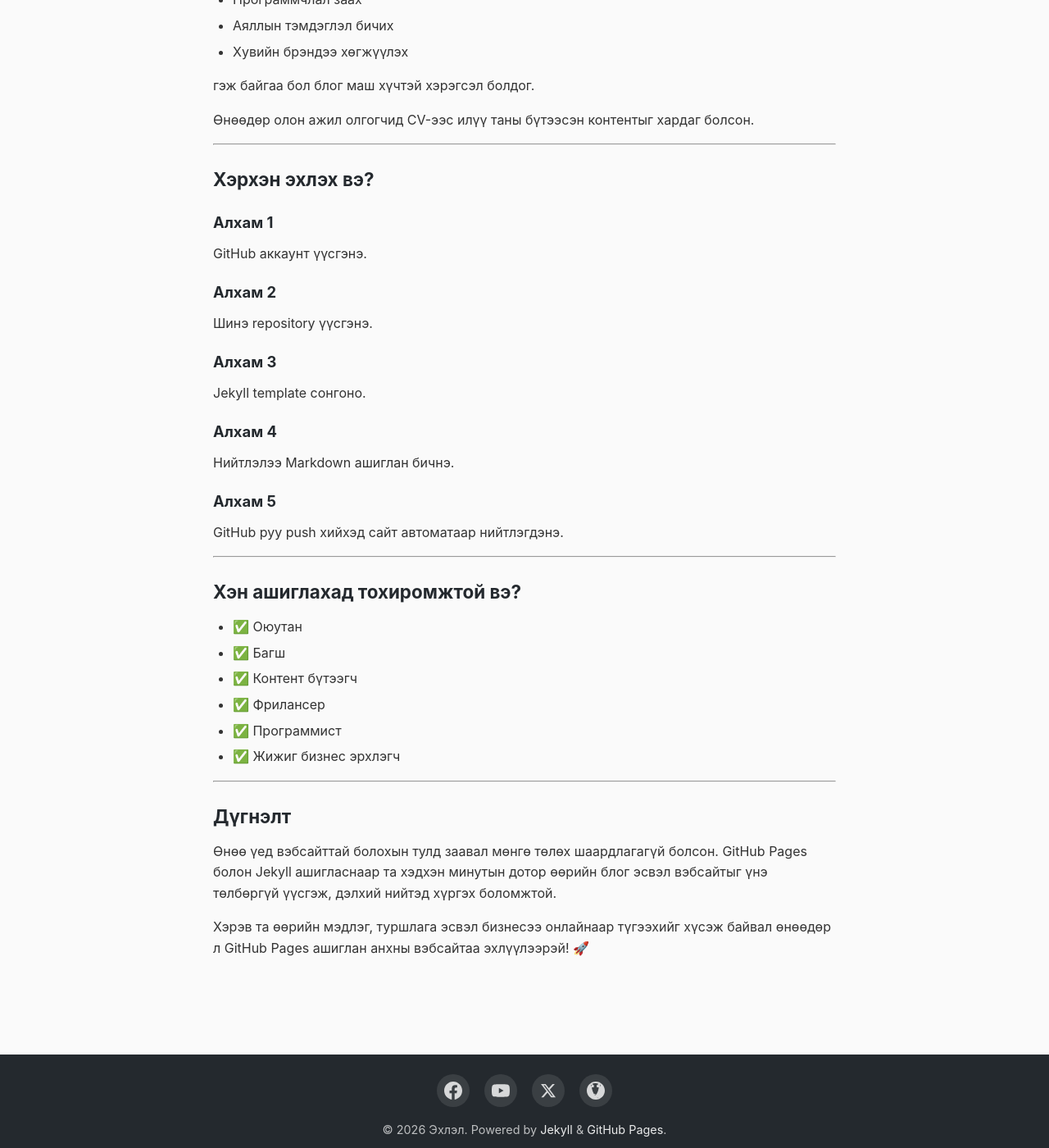
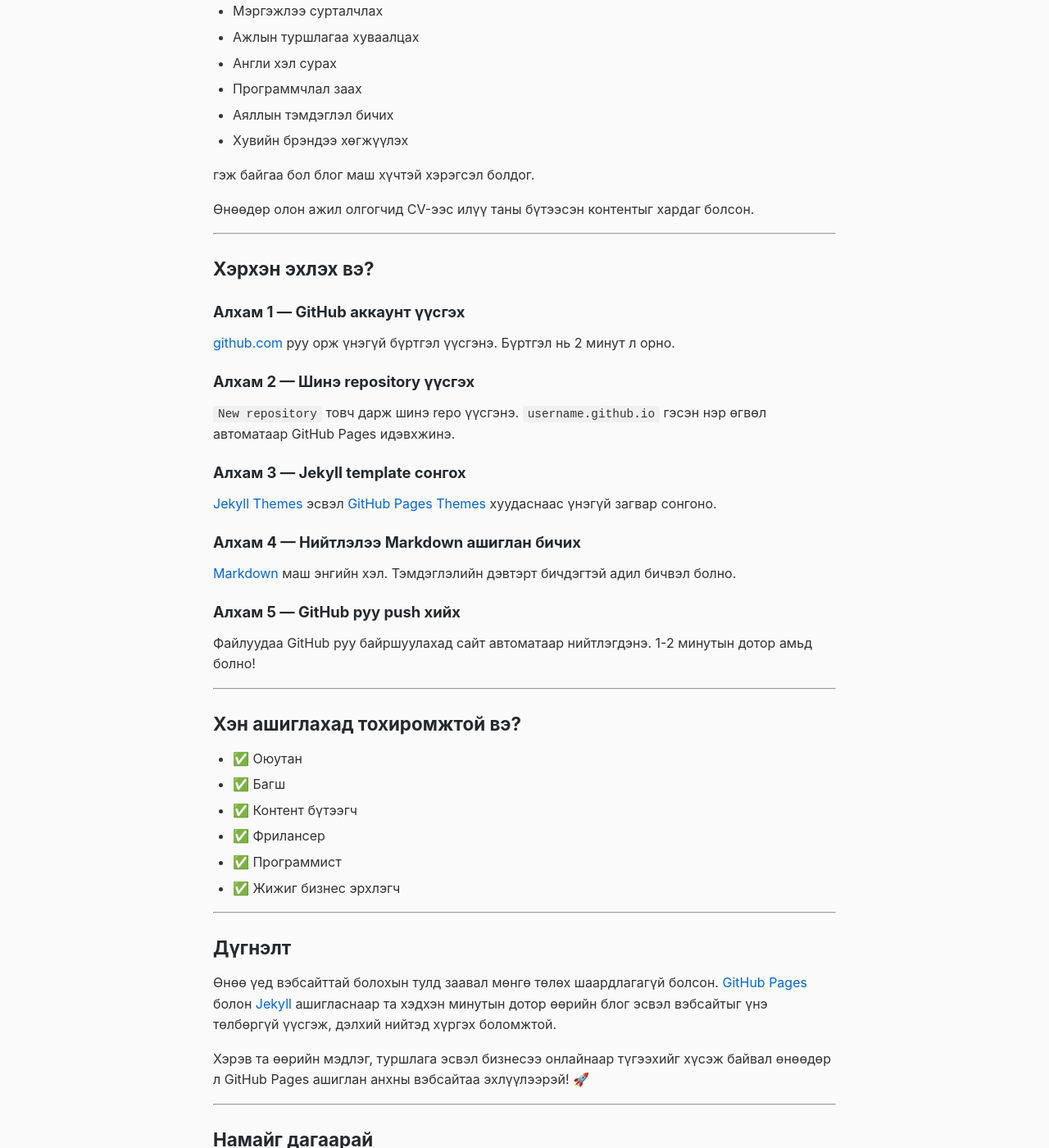
Before and after one commit to pythonisaur/myjekyll, a Jekyll site: the page built from _posts/2026-06-19-hello-jekyll.md, in a window 1280 px wide and 1400 px high, scrolled down 2080 px. Shown: the whole window at 82% size. Built offline with Jekyll 4.4.1, drawn with Linux system fonts in a browser that asks for light colours; some of the changed text lies outside the part shown.

Commit message:
updated content

```diff
--- a/_posts/2026-06-19-hello-jekyll.md
+++ b/_posts/2026-06-19-hello-jekyll.md
@@ -4,17 +4,20 @@
 date: 2026-06-19
 categories: [jekyll, tutorial]
 author: pythonisaur
+tags: [GitHub Pages, Jekyll, үнэгүй хостинг, блог, вэбсайт]
 ---
 
 Интернэтэд өөрийн блог, хувийн вэбсайт эсвэл бизнесийн танилцуулга сайттай болохыг хүсдэг ч хостинг болон домэйнд сар болгон мөнгө төлмөөргүй байна уу?
 
-Сайн мэдээ та **GitHub Pages** ашиглан бүрэн **үнэгүй** вэбсайт ажиллуулах боломжтой. Хэрэв та программист биш байсан ч энэхүү аргыг ашиглан өөрийн блог, портфолио эсвэл жижиг бизнесийн вэбсайтыг хэдхэн минутын дотор үүсгэж болно.
+Сайн мэдээ — та **[GitHub Pages](https://pages.github.com/)** ашиглан бүрэн **үнэгүй** вэбсайт ажиллуулах боломжтой. Хэрэв та программист биш байсан ч энэхүү аргыг ашиглан өөрийн блог, портфолио эсвэл жижиг бизнесийн вэбсайтыг хэдхэн минутын дотор үүсгэж болно.
+
+> 💡 **Жишээ:** Энэ блог өөрөө [GitHub Pages + Jekyll](https://pythonisaur.github.io/myjekyll/) дээр ажилладаг — сарын зардал **0₮**.
 
 ---
 
 ## GitHub Pages гэж юу вэ?
 
-GitHub Pages нь GitHub-аас санал болгодог **үнэгүй вэб хостинг үйлчилгээ** юм. Та өөрийн вэбсайтын файлуудаа GitHub-д байршуулснаар автоматаар интернетэд нийтлэгдэнэ.
+[GitHub Pages](https://pages.github.com/) нь [GitHub](https://github.com)-аас санал болгодог **үнэгүй вэб хостинг үйлчилгээ** юм. Та өөрийн вэбсайтын файлуудаа GitHub-д байршуулснаар автоматаар интернетэд нийтлэгдэнэ.
 
 Жишээ нь:
 
@@ -61,7 +64,9 @@
 
 ## Jekyll гэж юу вэ?
 
-GitHub Pages нь **Jekyll** нэртэй системийг дэмждэг. Jekyll нь **Markdown** хэлбэрээр бичсэн нийтлэлүүдийг автоматаар гоё вэб хуудас болгон хөрвүүлдэг.
+GitHub Pages нь **[Jekyll](https://jekyllrb.com/)** нэртэй системийг дэмждэг. Jekyll нь **Markdown** хэлбэрээр бичсэн нийтлэлүүдийг автоматаар гоё вэб хуудас болгон хөрвүүлдэг.
+
+Дэлхийн хамгийн алдартай статик сайт бүтээгчдийн нэг бөгөөд [GitHub Pages-тэй бүрэн нэгдсэн](https://docs.github.com/en/pages/setting-up-a-github-pages-site-with-jekyll) ажилладаг.
 
 Жишээ нь:
 
@@ -94,20 +99,20 @@
 
 ## Хэрхэн эхлэх вэ?
 
-### Алхам 1
-GitHub аккаунт үүсгэнэ.
+### Алхам 1 — GitHub аккаунт үүсгэх
+[github.com](https://github.com) руу орж үнэгүй бүртгэл үүсгэнэ. Бүртгэл нь 2 минут л орно.
 
-### Алхам 2
-Шинэ repository үүсгэнэ.
+### Алхам 2 — Шинэ repository үүсгэх
+`New repository` товч дарж шинэ repo үүсгэнэ. `username.github.io` гэсэн нэр өгвөл автоматаар GitHub Pages идэвхжинэ.
 
-### Алхам 3
-Jekyll template сонгоно.
+### Алхам 3 — Jekyll template сонгох
+[Jekyll Themes](https://jekyllthemes.io/) эсвэл [GitHub Pages Themes](https://pages.github.com/themes/) хуудаснаас үнэгүй загвар сонгоно.
 
-### Алхам 4
-Нийтлэлээ Markdown ашиглан бичнэ.
+### Алхам 4 — Нийтлэлээ Markdown ашиглан бичих
+[Markdown](https://www.markdownguide.org/) маш энгийн хэл. Тэмдэглэлийн дэвтэрт бичдэгтэй адил бичвэл болно.
 
-### Алхам 5
-GitHub руу push хийхэд сайт автоматаар нийтлэгдэнэ.
+### Алхам 5 — GitHub руу push хийх
+Файлуудаа GitHub руу байршуулахад сайт автоматаар нийтлэгдэнэ. 1-2 минутын дотор амьд болно!
 
 ---
 
@@ -124,6 +129,18 @@
 
 ## Дүгнэлт
 
-Өнөө үед вэбсайттай болохын тулд заавал мөнгө төлөх шаардлагагүй болсон. GitHub Pages болон Jekyll ашигласнаар та хэдхэн минутын дотор өөрийн блог эсвэл вэбсайтыг үнэ төлбөргүй үүсгэж, дэлхий нийтэд хүргэх боломжтой.
+Өнөө үед вэбсайттай болохын тулд заавал мөнгө төлөх шаардлагагүй болсон. [GitHub Pages](https://pages.github.com/) болон [Jekyll](https://jekyllrb.com/) ашигласнаар та хэдхэн минутын дотор өөрийн блог эсвэл вэбсайтыг үнэ төлбөргүй үүсгэж, дэлхий нийтэд хүргэх боломжтой.
 
 Хэрэв та өөрийн мэдлэг, туршлага эсвэл бизнесээ онлайнаар түгээхийг хүсэж байвал өнөөдөр л GitHub Pages ашиглан анхны вэбсайтаа эхлүүлээрэй! 🚀
+
+---
+
+## Намайг дагаарай
+
+Цаашид Jekyll, AI хэрэгслүүд, үнэгүй технологиудын талаар дэлгэрэнгүй нийтлэлүүд гарах болно. Дараах сувгуудад нэгдээрэй:
+
+- 🐙 **GitHub:** [github.com/pythonisaur](https://github.com/pythonisaur)
+- 📘 **Facebook:** [Эхлэл хуудас](https://www.facebook.com/profile.php?id=61578156027045)
+- 📺 **YouTube:** [Эхлэл суваг](https://www.youtube.com/@эхлэл)
+- 🐦 **X (Twitter):** [@coderjs1](https://x.com/coderjs1)
+- 🌐 **Вэбсайт:** [pythonisaur.github.io/myjekyll](https://pythonisaur.github.io/myjekyll/)
```
Also changed, not shown: .github/copilot-instructions.md (added).
